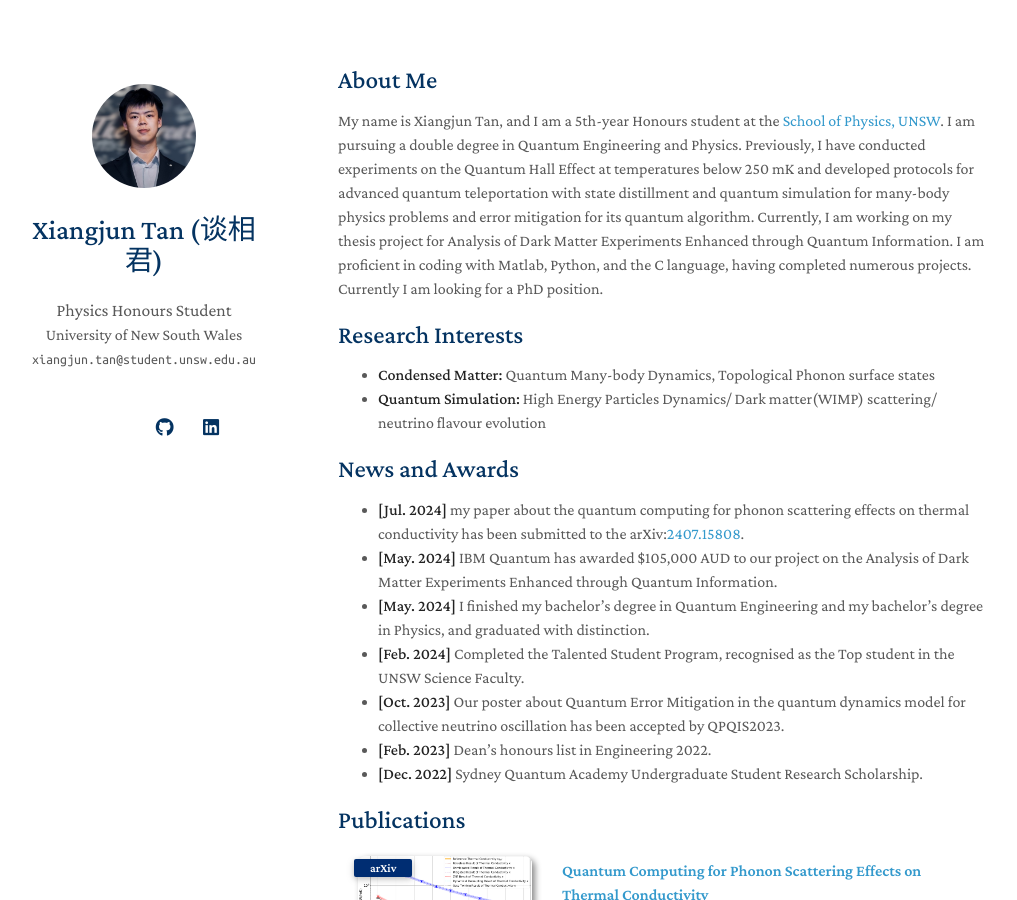
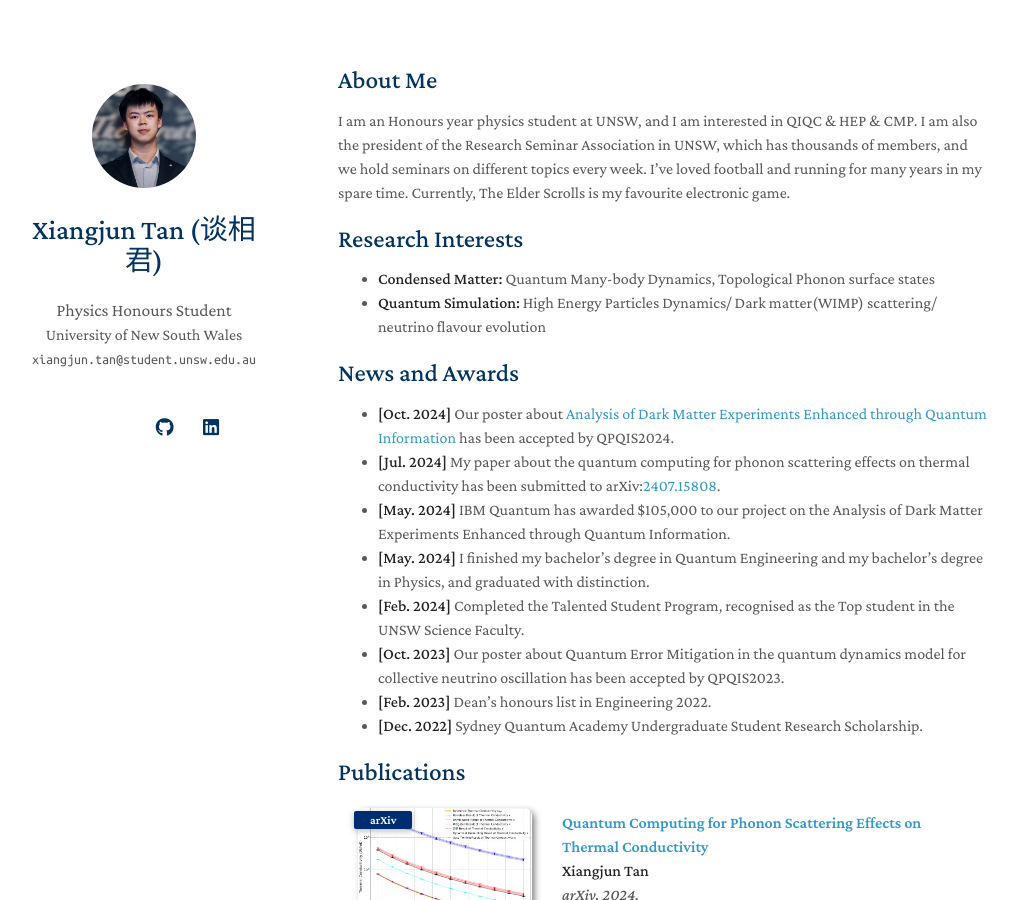
Before and after one commit to xiangjun-tan/xiangjun-tan.github.io, a Jekyll site: the page built from index.md, in a window 1280 px wide and 900 px high. Shown: the whole window, without its empty margins (132-1149 px from the left). Built offline with Jekyll 4.4.1, drawn with Linux system fonts in a browser that asks for light colours; nearby versions of some CDN libraries; a style sheet for code colours, icons or effects is not loaded; our own code applies the rules of GitHub Pages for plain Markdown files.

Commit message:
Update index.md

```diff
--- a/index.md
+++ b/index.md
@@ -4,7 +4,7 @@ layout: homepage
 
 ## About Me
 
-My name is Xiangjun Tan, and I am a 5th-year Honours student at the [School of Physics, UNSW](https://www.unsw.edu.au/science/our-schools/physics). I am pursuing a double degree in Quantum Engineering and Physics. Previously, I have conducted experiments on the Quantum Hall Effect at temperatures below 250 mK and developed protocols for advanced quantum teleportation with state distillment and quantum simulation for many-body physics problems and error mitigation for its quantum algorithm. Currently, I am working on my thesis project for Analysis of Dark Matter Experiments Enhanced through Quantum Information. I am proficient in coding with Matlab, Python, and the C language, having completed numerous projects. Currently I am looking for a PhD position.
+I am an Honours year physics student at UNSW, and I am interested in QIQC & HEP & CMP. I am also the president of the Research Seminar Association in UNSW, which has thousands of members, and we hold seminars on different topics every week. I've loved football and running for many years in my spare time. Currently, The Elder Scrolls is my favourite electronic game.
 
 ## Research Interests
 
@@ -12,8 +12,9 @@ My name is Xiangjun Tan, and I am a 5th-year Honours student at the [School of P
 - **Quantum Simulation:** High Energy Particles Dynamics/ Dark matter(WIMP) scattering/ neutrino flavour evolution
 
 ## News and Awards
-- **[Jul. 2024]** my paper about the quantum computing for phonon scattering effects on thermal conductivity has been submitted to the arXiv:[2407.15808](https://arxiv.org/abs/2407.15808).
-- **[May. 2024]** IBM Quantum has awarded $105,000 AUD to our project on the Analysis of Dark Matter Experiments Enhanced through Quantum Information.
+- **[Oct. 2024]** Our poster about [Analysis of Dark Matter Experiments Enhanced  through Quantum Information](http://qpqis.baqis.ac.cn/2024/poster/poster-details/455) has been accepted by QPQIS2024.
+- **[Jul. 2024]** My paper about the quantum computing for phonon scattering effects on thermal conductivity has been submitted to arXiv:[2407.15808](https://arxiv.org/abs/2407.15808).
+- **[May. 2024]** IBM Quantum has awarded $105,000 to our project on the Analysis of Dark Matter Experiments Enhanced through Quantum Information.
 - **[May. 2024]** I finished my bachelor's degree in Quantum Engineering and my bachelor's degree in Physics, and graduated with distinction.
 - **[Feb. 2024]** Completed the Talented Student Program, recognised as the Top student in the UNSW Science Faculty.
 - **[Oct. 2023]** Our poster about Quantum Error Mitigation in the quantum dynamics model for collective neutrino oscillation has been accepted by QPQIS2023.
```
